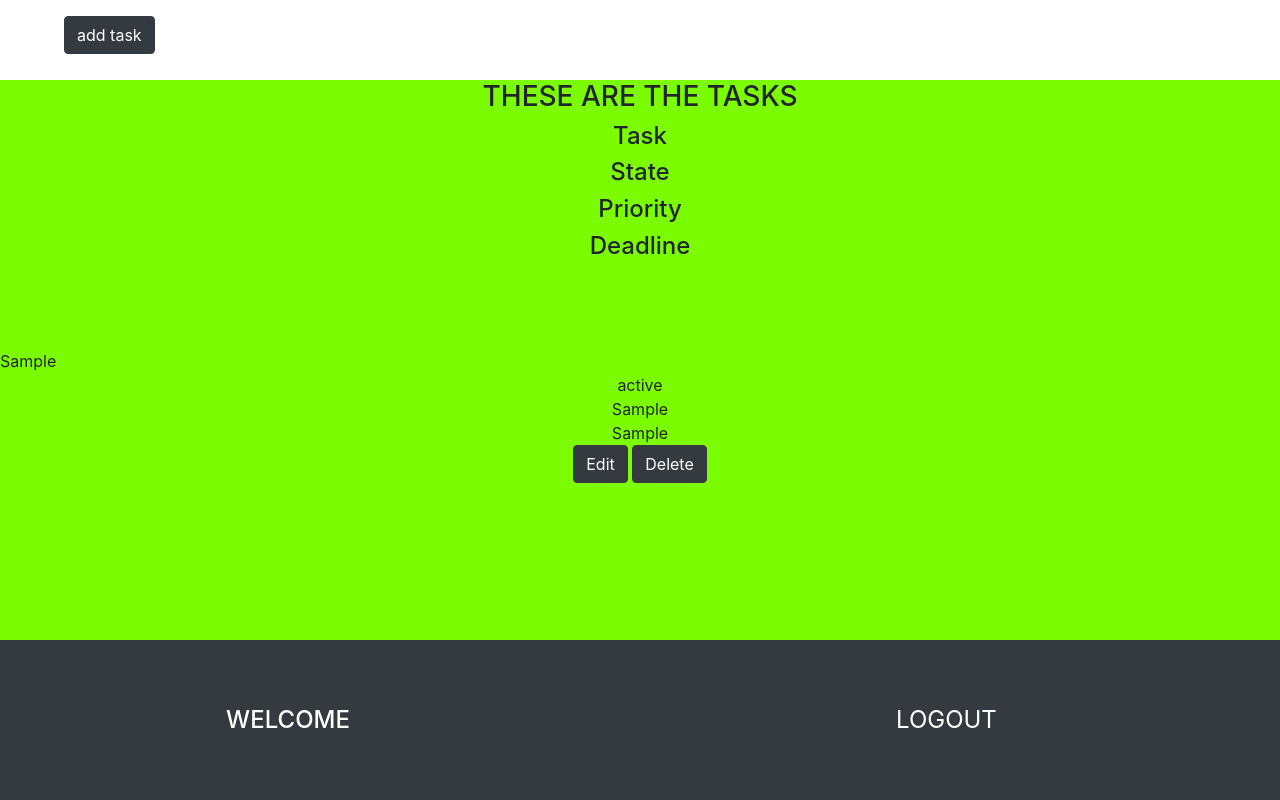
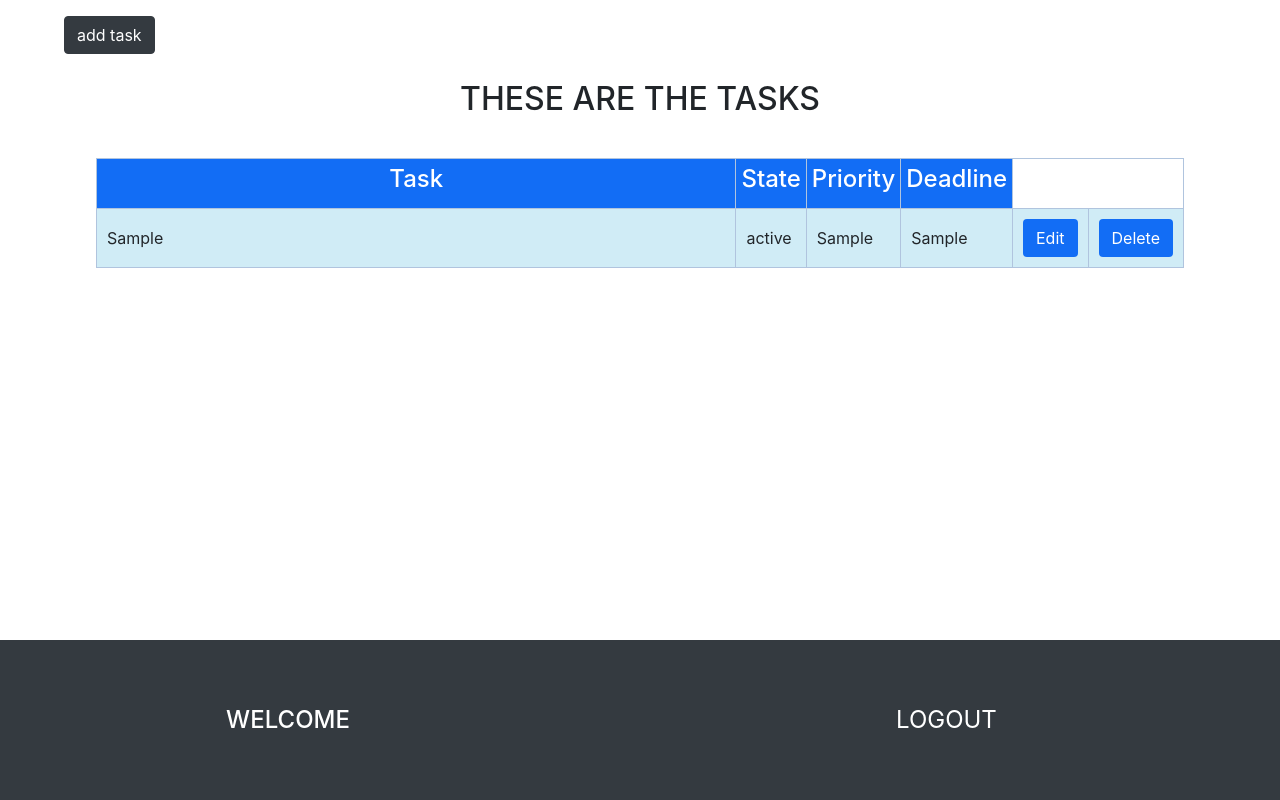
Before and after one commit to wilberpulido/Lista-de-tareas, a PHP site: page / in a window 1280 px wide. Run offline with PHP 8.4, Linux system fonts and the light colour scheme; the visitor is signed in with stand-in values (Sample User, id 1); tables that the repository leaves empty or names only in its code hold one stand-in row (values such as "Sample post"); data that the repository does not hold is empty; some libraries are stand-ins or nearby versions.

Commit message:
Avances en como se ven las tareas en el telefono

```diff
--- a/index.php
+++ b/index.php
@@ -86,59 +86,81 @@ if (empty($user)) {
             ?>
         </div>
         <div class="tasksBox">
-            <h3 class="text-center"> THESE ARE THE TASKS </h3>
+            <h2> THESE ARE THE TASKS </h2>
+
             <div>
-                <div class="text-center">
-                    <h4>Task</h4>
-                </div>
-                <div class="text-center">
-                    <h4>State</h4>
-                </div>
-                <div class="text-center">
-                    <h4>Priority</h4>
-                </div>
-                <div class="text-center">
-                    <h4>Deadline</h4>
-                </div>
-            </div>
-            <div class="listTask">
+            <table id = "tableTask" >
+                <thead>
+                    <tr class="theadLarge">
+                        <th><h4>Task</h4></th>
+                        <th><h4>State</h4></th>
+                        <th><h4>Priority</h4></th>
+                        <th><h4>Deadline</h4></th>
+                    </tr>
+                    <tr class="theadSmall">
+                        <th><h4>Task</h4></th>
+                    </tr>
+                </thead>
+                <tbody>
             <?php
             while ($row = mysqli_fetch_assoc($taskResult)) {
                 $urlDelete = "services/deleteTask.php?idTask=".$row['idTask'];
                 $urlEdit = "view/editTaskForm.php?idTask=".$row['idTask'];
             ?>
-            <br>
-            <div>
-                <div>
-                    <p>
-                        <?php echo $row['task']?>
-                    </p>
-                </div>
-                <div class="text-center">
-                    <p>
-                        <?php echo $row['state']?>
-                    </p>
-                </div>
-                <div class="text-center">
-                    <p>
-                        <?php echo $row['priority']?>
-                    </p>
-                </div>
-                <div class="text-center">
-                    <p>
-                        <?php echo $row['deadline']?>
-                    </p>
-                </div>
-                <div class="text-center">
-                    <a href="<?php echo $urlEdit?>" class="btn btn-dark"> Edit </a>
-                    <a href="<?php echo $urlDelete?>" class="btn btn-dark">Delete</a><?php ?>
-                </div>
-            </div>
-            <br>
+                    <tr class="tbodyLarge">
+                        <td>
+                            <?php echo $row['task']?>
+                        </td>
+                        <td>
+                            <?php echo $row['state']?>
+                        </td>
+                        <td>
+                            <?php echo $row['priority']?>
+                        </td>
+                        <td>
+                            <?php echo $row['deadline']?>
+                        </td>
+                        <td>
+                            <button class="btn btn-edit">
+                                <a href="<?php echo $urlEdit?>"> Edit </a>
+                            </button>
+                        </td>
+                        <td>
+                            <button class="btn btn-delete">
+                                <a href="<?php echo $urlDelete?>">Delete</a><?php ?>
+                            </button>
+                        </td>
+                    </tr>
+                    <tr class="tbodySmall">
+                        <td>
+                            <?php echo $row['task']?>
+                        </td>
+                        <td>
+                            <button class="btn btn-details">
+                                Details
+                            </button>
+                            <div class="details">
+                                <p>
+                                    Task: <?php echo $row['task']?>
+                                </p>
+                                <p>
+                                    State: <?php echo $row['state']?>
+                                </p>
+                                <p>
+                                    Priority: <?php echo $row['priority']?>
+                                </p>
+                                <p>
+                                    Deadline: <?php echo $row['deadline']?>
+                                </p>
+                            </div>
+                        </td>
+                    </tr>
             <?php
             }
             ?>
-        </div>
+                </tbody>
+            </table>
+            </div>
         </div>
     </main>
 
--- a/style/form.css
+++ b/style/form.css
@@ -1,19 +1,22 @@
 .formBoxLogin,
-.formBoxRegister{
+.formBoxRegister,
+.formBoxEditTask{
     position: absolute;
 	left:50%;
 	top:45%;
 	transform: translate(-50%,-50%);
-    background-color: rgba(0, 0, 0, 0.89);
 	border-radius:3px;
 }
 .formBoxLogin{
+    background-color: rgba(0, 0, 0, 0.89);
     padding:5vh 5vw;
-    width: 300px;
+    width: 90%;
 }
 .formBoxRegister{
     padding: 4vh 10vw;
     width: 85%;
+    background-color: rgba(0, 0, 0, 0.89);
+
 }
 .text-login,
 .text-center-welcome{
@@ -193,6 +196,10 @@ main .formBoxTask:focus-within{
     padding: 1vh 5%;
 
 }
+.input-container-addTask label{
+font-size: 3vh;
+font-weight: 500;
+}
 .input-container-addTask textarea,
 .input-container-addTask select,
 .input-container-addTask input{
@@ -201,3 +208,9 @@ main .formBoxTask:focus-within{
 .input-container-addTask button{
     width: 50%;
 }
+
+.formBoxEditTask{
+    width: 90%;
+    background-color: rgb(18, 109, 245);
+    padding: 5vh 2vw;
+}
--- a/style/style.css
+++ b/style/style.css
@@ -35,7 +35,6 @@ header{
     left: 0;
     right: 0;
     z-index: 3;
-    background-color: indianred;
 }
 .other-submenu,
 .btn-menu{
@@ -261,42 +260,112 @@ ul li{
     text-align: center;
     color: white;
 }
-
-.btn-delete{
-    position: relative;
-    z-index: 11;
-}
-
 .tasksBox{
     position: relative;
     overflow: scroll;
     top:10vh;
-    width: 100%;
+    margin: 0 auto;
+    width: 85%;
     height: 70vh;
     z-index: 4;
-    background-color: lawngreen;
+    overflow:auto;
+}
+.tasksBox h2{
+    font-size: 4vh;
+    text-align: center;
 }
 
-.listTask{
-    position: relative;
-    top: 10%;
+.tasksBox div{
+    margin: 5vh 0;
+}
+
+#tableTask,
+#tableTask td,
+#tableTask th{
+    border: 1px solid lightsteelblue;
+    width: 100%;
+    height: 50px;
+}
+#tableTask th {
+    padding: 0px 5px;
+    text-align: center;
+    background-color: rgb(18, 109, 245);
+    color: white;
+}
+#tableTask td {
+    padding: 10px;
+    text-align: left;
+}
+#tableTask tr{
+    background-color: rgb(208, 236, 246);
+}
+
+#tableTask tr:nth-child(even) {
+    background-color: skyblue;
+}
+.btn-edit,
+.btn-delete,
+.btn-details{
+    background-color:rgb(18, 109, 245);
+}
+
+#tableTask tr .btn-delete:active{
+    background-color: rgb(248, 56, 38);
 
 }
-.taskRow{
+#tableTask tr .btn-edit:active{
+    background-color: rgb(241, 241, 82);
+
+}
+#tableTask tr .btn-details:focus{
+    background-color: rgb(20, 197, 64);
+}
+#tableTask tr button a{
+    color:white;
+}
+#tableTask thead .theadLarge,
+#tableTask tbody .tbodyLarge{
+    display: none;
+}
+#tableTask tbody .tbodySmall td div{
+    display: none;
+}
+#tableTask tbody .tbodySmall td .btn-details:focus ~ div{
+    display: flex;
+}
+#tableTask tbody .tbodySmall td{
     position: relative;
-    width: 100%;
-    margin: 0px;
+}
+.details{
+    position: absolute;
+    width: 90vh;
+    height: 40vh;
+    top: 35%;
+    left: -50vw;
+    z-index: 6;
+    background-color: rgb(18, 109, 245);
+    display: grid;
+    grid-template-columns: 70% 30%;
+}
+.details div{
+    background-color: chartreuse;
 }
 
-/* .taskIndividualBox{
-    width: 180px;
-    overflow: auto;
-} */
 
 @media only screen and (min-width: 480px){
     .navegbar li a{
         color: red;
         font-size: 3vh;
+    }
+
+    #tableTask thead .theadLarge,
+    #tableTask tbody .tbodyLarge{
+        display: table-row;
+    }
+
+    #tableTask thead .theadSmall,
+    #tableTask tbody .tbodySmall{
+        display: none;
     }
 }
 
```
Also changed, not shown: view/editTaskForm.php (+19 -9 lines).
